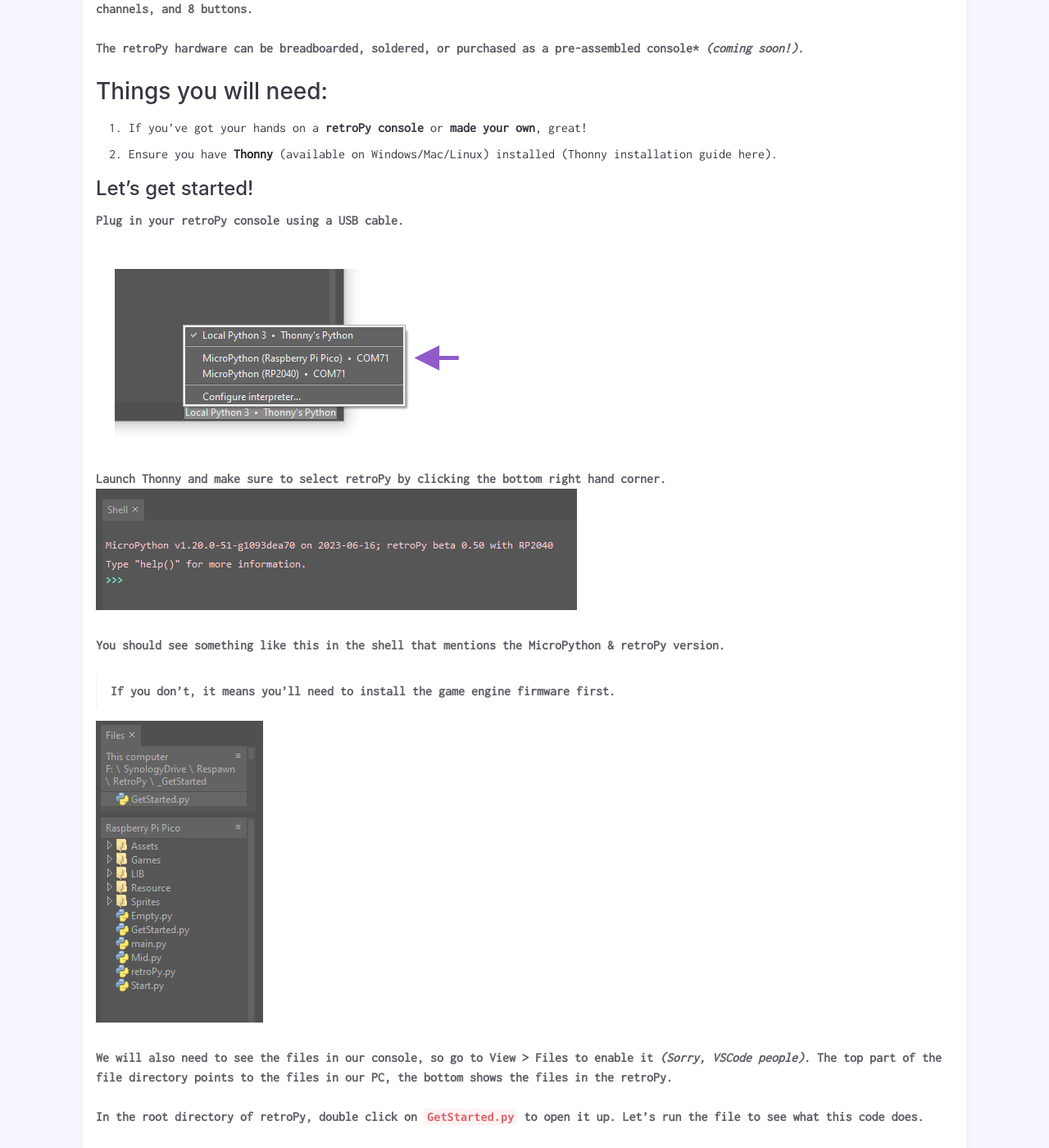
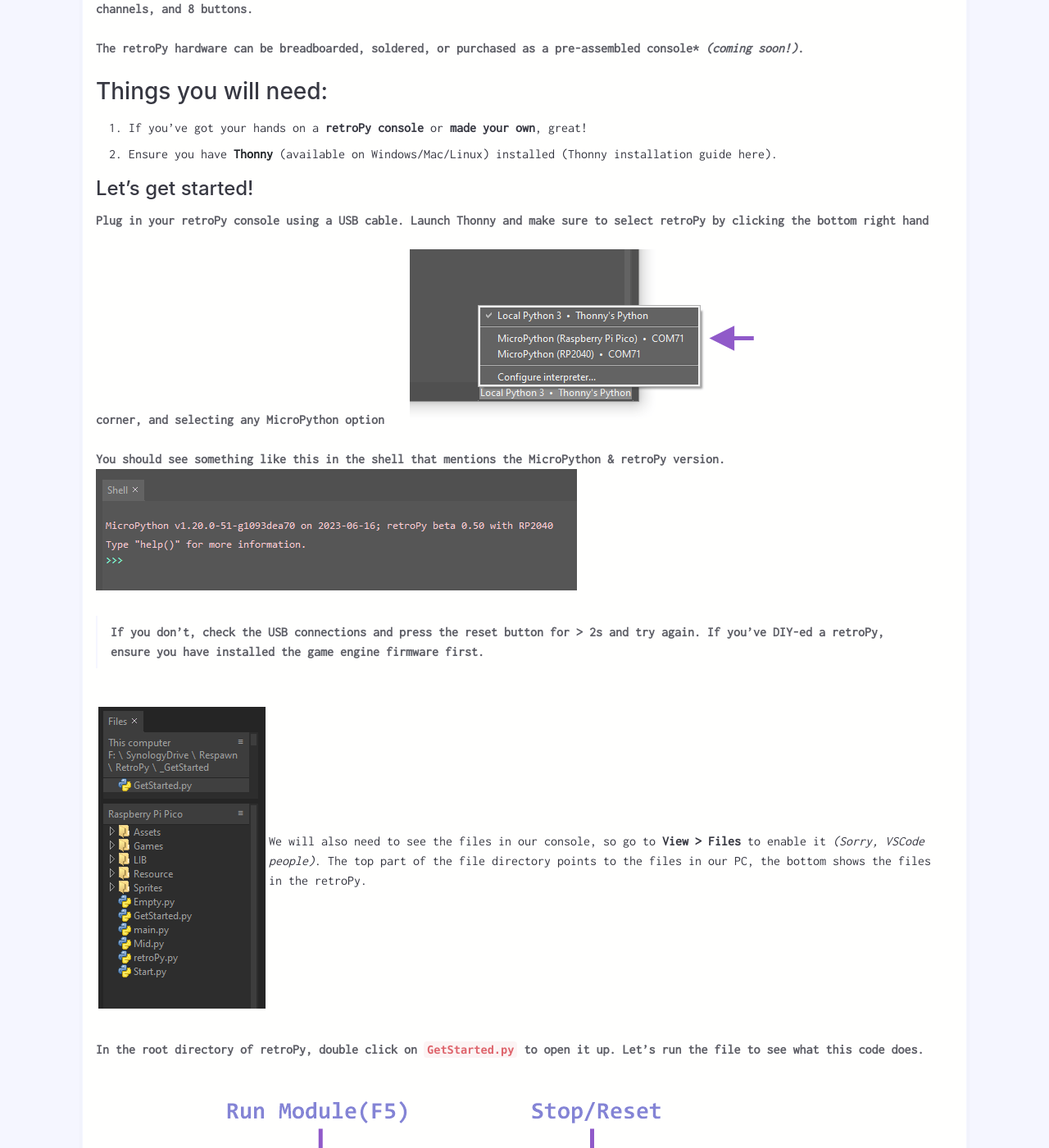
Before and after one commit to respawnin/retropy-docs, a Jekyll site: the page built from _posts/Game Engine/2023-07-31-Getting-Started-with-retroPy.md, in a window 1280 px wide and 1400 px high, scrolled down 560 px. Shown: the whole window at 82% size. Built offline with Jekyll 4.4.1, drawn with Linux system fonts in a browser that asks for light colours; nearby versions of some CDN libraries; some web fonts are replaced; comment, search, counter and statistics services are not loaded; some of the changed text lies outside the part shown.

Commit message:
Update 2023-07-31-Getting-Started-with-retroPy.md

```diff
--- a/_posts/Game Engine/2023-07-31-Getting-Started-with-retroPy.md
+++ b/_posts/Game Engine/2023-07-31-Getting-Started-with-retroPy.md
@@ -25,20 +25,19 @@
 
 
 Plug in your retroPy console using a USB cable.
-
+Launch Thonny and make sure to select retroPy by clicking the bottom right hand corner, and selecting any MicroPython option
 ![Select retroPy MicroPython in Thonny](https://raw.githubusercontent.com/respawnin/retropy-docs/main/assets/basics/thonny-micropython.png)
 
-Launch Thonny and make sure to select retroPy by clicking the bottom right hand corner.
+You should see something like this in the shell that mentions the MicroPython & retroPy version.
 ![\Thonny screenshot with shell\]](https://github.com/respawnin/retropy-docs/blob/main/assets/basics/thonny-shell.PNG?raw=true)
 
-You should see something like this in the shell that mentions the MicroPython & retroPy version.
+> If you don't, check the USB connections and press the reset button for > 2s and try again. If you've  DIY-ed a retroPy, ensure you have **installed the game engine firmware first**.
 
-> If you don't, it means you'll need to **install the game engine firmware first**.
 
-![\[Thonny Screenshot with files\]](https://raw.githubusercontent.com/respawnin/retropy-docs/main/assets/basics/thonny-files.png)
-
-We will also need to see the files in our console, so go to **View > Files** to enable it *(Sorry, VSCode people)*.
-The top part of the file directory points to the files in our PC, the bottom shows the files in the retroPy.
+|       |      |
+|:----|:----|
+| ![\[Thonny Screenshot with files\]](https://raw.githubusercontent.com/respawnin/retropy-docs/main/assets/basics/thonny-files.png) | We will also need to see the files in our console, so go to **View > Files** to enable it *(Sorry, VSCode people)*. The top part of the file directory points to the files in our PC, the bottom shows the files in the retroPy. |
+|       |      |
 
 In the root directory of retroPy, double click on `GetStarted.py` to open it up.
 Let's run the file to see what this code does.
@@ -50,6 +49,7 @@
 #### Hello World!
 Getting "Hello World!" to display on the screen is as simple as 2 lines of code (Lines 7 & 8).
 ![retroPy Hello World Example](https://raw.githubusercontent.com/respawnin/retropy-docs/main/assets/basics/HelloWorld.png)
+
 {% highlight python linenos %}
 from retroPy import rpy
 
@@ -61,7 +61,7 @@
     rpy.text("Hello World!", 75, 100, 7)
     pass
 
-#================================================================================
+#======================================================================
 rpy.run(update, draw)
 {% endhighlight %}
 
@@ -81,6 +81,7 @@
 
 #### Let's draw a red ball!
 Add the following line under the `draw` function
+
 {% highlight python linenos %}
 
 rpy.filled_circle(50, 50, 12, 8)
@@ -101,7 +102,7 @@
 - Check out the next part of the tutorial here! We'll get things moving (quite literally)
 
 ## Further Reading
-- There are even more tutorials here *(Tutorials are added in periodically when the devs aren't too overwhelmed ;} )*
+- There are even more tutorials here *(Tutorials are added in periodically when the devs aren't too overwhelmed ;] )*
 - Check out how the games that are included with the retroPy are written. Learn and modify them to create your own variant of the game. (Make sure to make back ups of the original, just in case)
 - Go "window shopping" for assets. Check out the standard assets that come with retroPy and get inspiration to use them in your own games.
 - Make your own pixel art animation! retroPy is great not just for games, but for pixel art animations to prop up as a display on your desktop setup.
```
